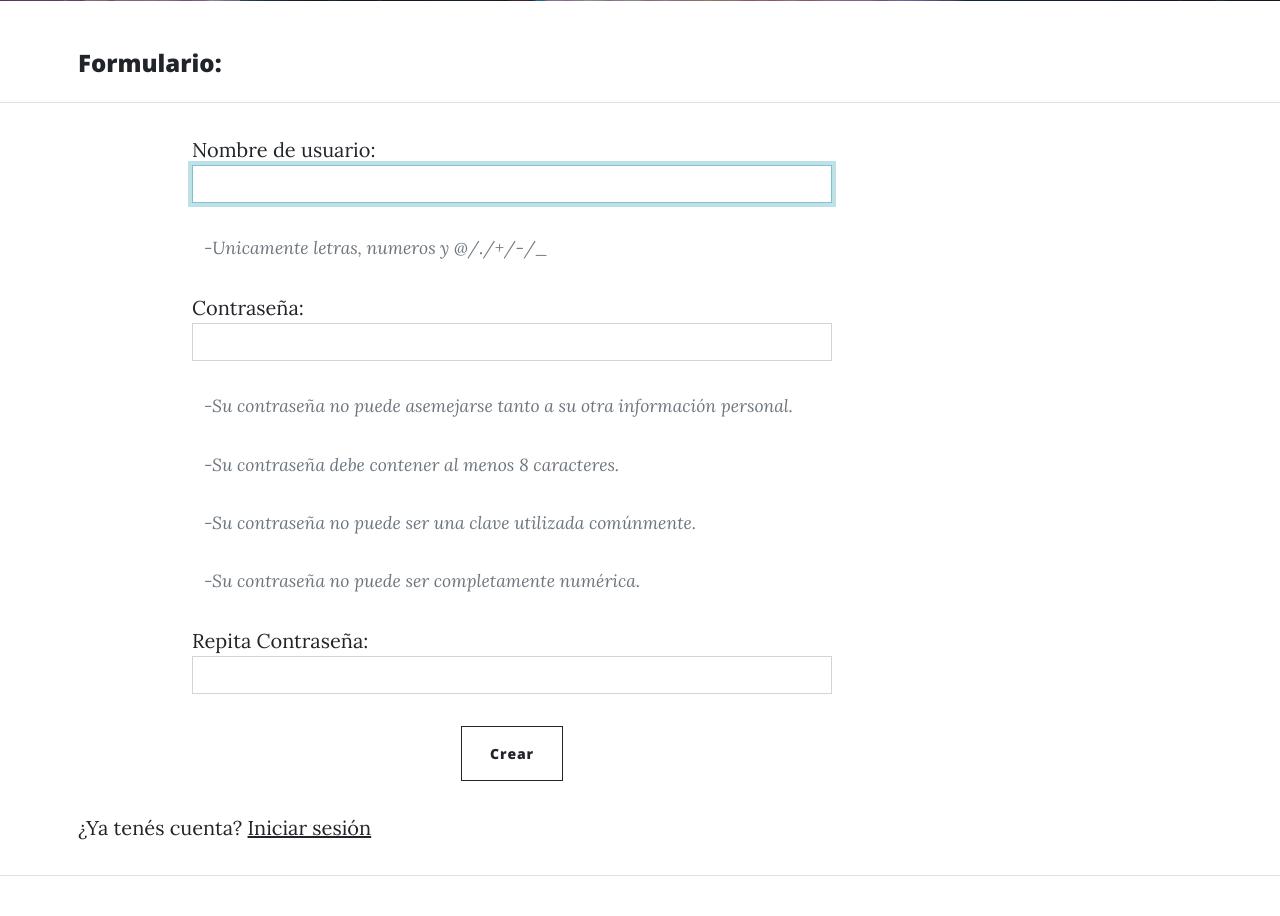
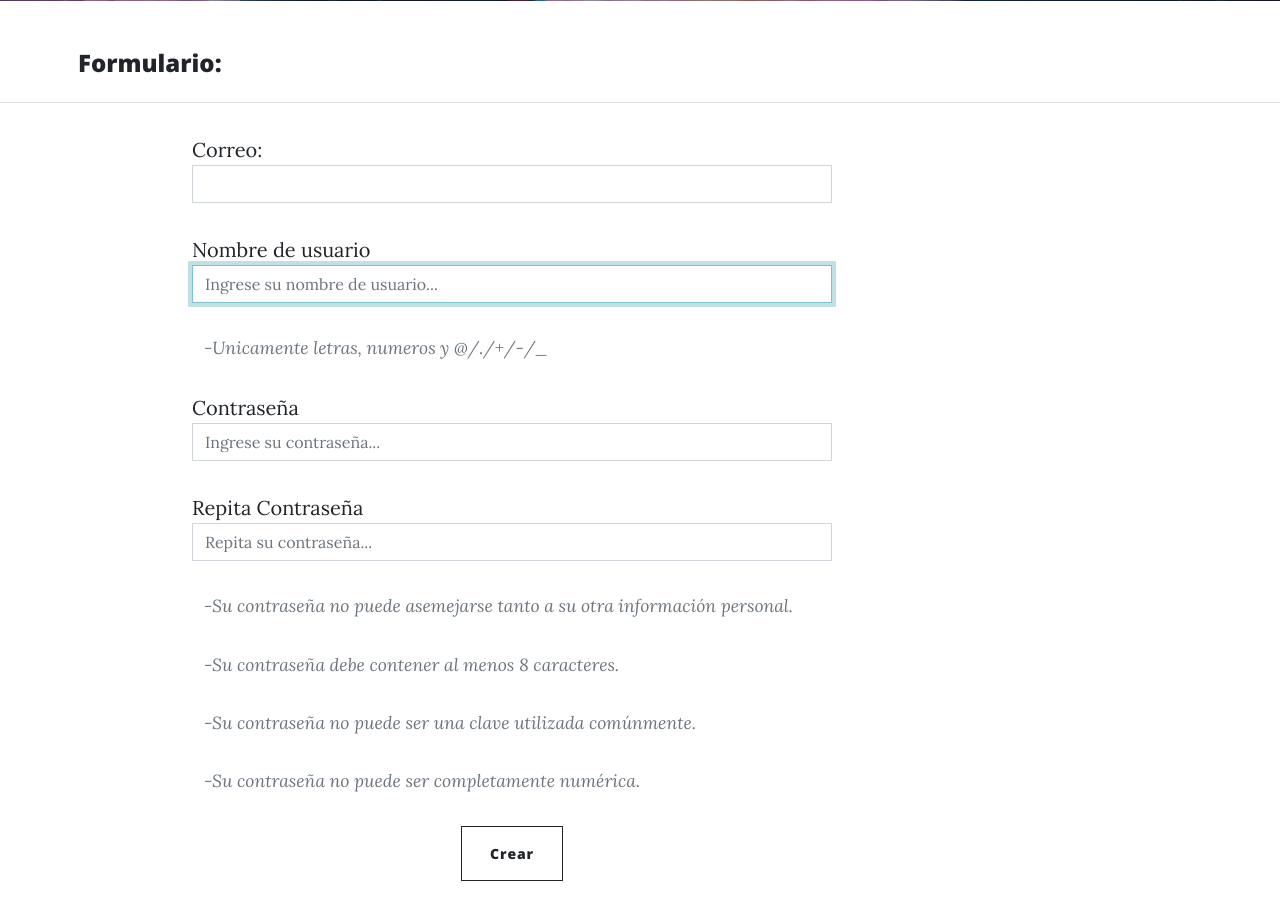
Before and after one commit to EzequielBosco/Proyecto_final_Coderhouse, a Django app: page /accounts/signup/ in a window 1280 px wide. Shown: the part 475-1391 px from the top of the page. Run offline with Django 4.2, Linux system fonts and the light colour scheme; some libraries are stand-ins or nearby versions.

Commit message:
agrego mensajes de error en login y signup

```diff
--- a/perfiles/templates/registration/signup.html
+++ b/perfiles/templates/registration/signup.html
@@ -24,15 +24,23 @@
         <form style=" width: 50vw; margin-left : 15vw;" method="post">
             {% csrf_token %}
         <p>
-            <label for="id_username">Nombre de usuario:</label>
-                <input type="text" name="username" class="form-control" maxlength="20" autofocus="" required="" id="id_username">
+            <label for="id_email">Correo:</label>
+            <input type="email" name="email" class="form-control" required="" id="id_email">
+        </p>
+        <p>
+            <label for="id_username">Nombre de usuario</label>
+                <input type="text" name="username" class="form-control" maxlength="20" placeholder="Ingrese su nombre de usuario..." autofocus="" required="" id="id_username">
                 <div class="small container text-muted fst-italic">
                     <p>-Unicamente letras, numeros y @/./+/-/_</p>
                 </div>
         </p>
         <p>
-        <label for="id_password1">Contraseña:</label>
-        <input type="password" name="password1" class="form-control" required="" id="id_password1">
+        <label for="id_password1">Contraseña</label>
+        <input type="password" name="password1" class="form-control" placeholder="Ingrese su contraseña..." required="" id="id_password1">
+        </p>
+        <p>
+        <label for="id_password2">Repita Contraseña</label>
+        <input type="password" name="password2" class="form-control" placeholder="Repita su contraseña..." required="" id="id_password2">
         </p>
         <div class="small container text-muted fst-italic">
             <p>-Su contraseña no puede asemejarse tanto a su otra información personal.</p>
@@ -40,13 +48,12 @@
             <p>-Su contraseña no puede ser una clave utilizada comúnmente.</p>
             <p>-Su contraseña no puede ser completamente numérica.</p>
         </div>
-        <p>
-        <label for="id_password2">Repita Contraseña:</label>
-        <input type="password" name="password2" class="form-control" required="" id="id_password2">
-        </p>
         <div class="container text-center">
             <input class="btn btn-outline-dark flex-shrink-0" type="submit" value="Crear">
         </div>
+        {% if form.errors %}
+        <p style="color: red;"> Los datos ingresados no son correctos, intenta nuevamente</p>
+        {% endif %}
         </form>
         <div class="container position-relative px-4 px-lg-2">
             <p>
```
Also changed, not shown: perfiles/templates/auth/user_form.html (+9 -10 lines), perfiles/templates/perfiles/blog_login.html (+5 -2 lines), media/imagenpost/e.jpg (added), media/imagenpost/f_kp6OeA3.jpg (added).
